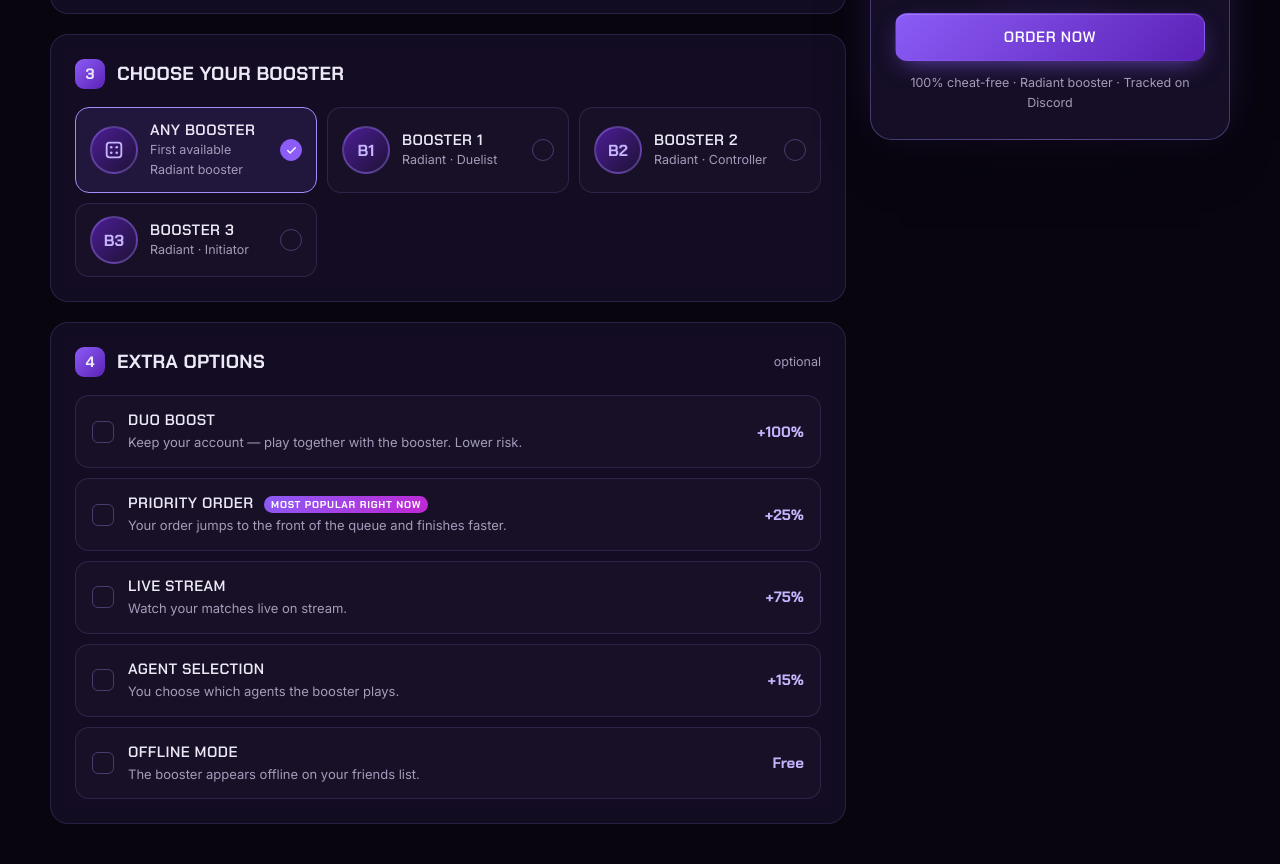
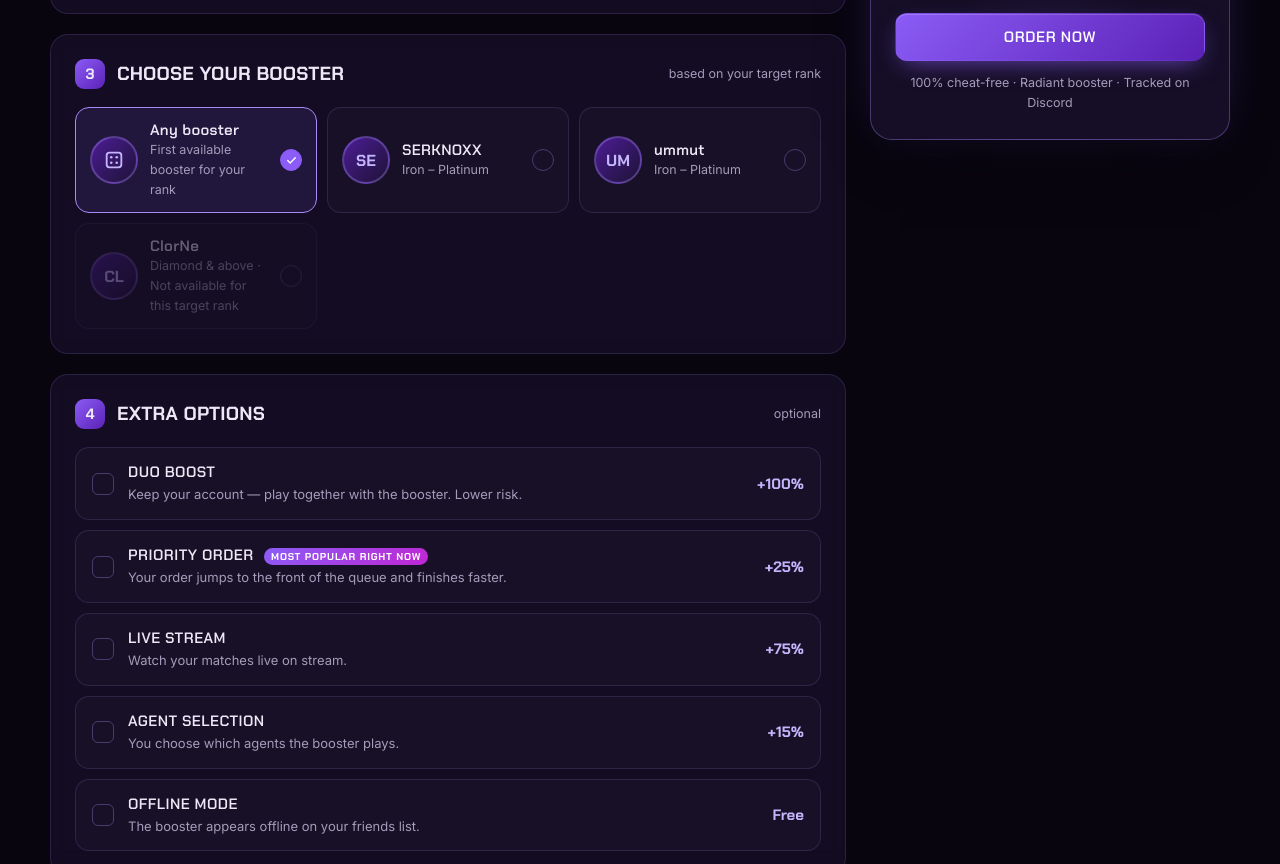
Before and after one commit to nieves07/Erenkeyfs, a plain HTML site: page boost/index.html in a window 1280 px wide. Shown: the part 1661-2525 px from the top of the page. Drawn offline with Linux system fonts and the light colour scheme.

Commit message:
Gerçek booster'ları ekle, hedef ranka göre booster kısıtlaması
SERKNOXX ve ummut Platin'e kadar, ClorNe Elmas ve üstü hedeflerde seçilebilir.

Co-Authored-By: Claude Opus 5.5 <noreply@anthropic.com>
Claude-Session: https://claude.ai/code/session_01CYqBUJeiyKEyk2dNSLLGGR

```diff
--- a/boost/i18n.js
+++ b/boost/i18n.js
@@ -36,6 +36,7 @@ const I18N_EN = {
   "calc.booster": "Choose your booster",
   "calc.extras": "Extra options",
   "calc.optional": "optional",
+  "calc.boosterHint": "based on your target rank",
   "sum.title": "Order Summary",
   "sum.steps": "Divisions",
   "sum.extras": "Extras",
@@ -100,7 +101,7 @@ const I18N_EN = {
   "faq.4q": "How long does a boost take?",
   "faq.4a": "It depends on the number of divisions and booster availability. Our team will give you an estimate when you open a ticket.",
   "faq.5q": "Do I have to choose a booster?",
-  "faq.5a": 'No. If you pick "Any booster", your order goes to the first available Radiant booster. If you want a specific booster, you can choose them.',
+  "faq.5a": 'No. If you pick "Any booster", your order goes to the first available booster for your target rank. SERKNOXX and ummut handle boosts up to Platinum, ClorNe handles Diamond and above; only boosters matching your target rank can be selected.',
   "faq.6q": "What is duo boost?",
   "faq.6a": "With duo boost you don't share your account with anyone; the booster plays on your team. Because of Valorant's rank disparity rules, the booster joins from an account that matches your rank. With no account sharing, the risk is lower — but not zero.",
   "faq.8q": "Are there discounts on big orders?",
--- a/boost/index.html
+++ b/boost/index.html
@@ -128,7 +128,7 @@
 
             <!-- 3. Booster -->
             <div class="calc__block">
-              <div class="calc__title"><span class="calc__no">3</span><h3 data-i18n="calc.booster">Booster'ını seç</h3></div>
+              <div class="calc__title"><span class="calc__no">3</span><h3 data-i18n="calc.booster">Booster'ını seç</h3><span class="calc__opt" data-i18n="calc.boosterHint">hedef rankına göre</span></div>
               <div class="boosters" id="boosters" role="radiogroup" aria-label="Booster"></div>
             </div>
 
@@ -294,7 +294,7 @@
           </details>
           <details>
             <summary data-i18n="faq.5q">Booster seçmek zorunda mıyım?</summary>
-            <p data-i18n="faq.5a">Hayır. "Fark etmez" seçersen siparişin ilk müsait Radiant booster'a verilir. Belirli bir booster istersen onu seçebilirsin.</p>
+            <p data-i18n="faq.5a">Hayır. "Fark etmez" seçersen siparişin, hedef rankına uygun ilk müsait booster'a verilir. Platin'e kadar olan boostları SERKNOXX ve ummut, Elmas ve üstünü ClorNe yapar; listede sadece hedef rankına uygun booster'lar seçilebilir.</p>
           </details>
           <details>
             <summary data-i18n="faq.6q">Duo boost nedir?</summary>
--- a/boost/script.js
+++ b/boost/script.js
@@ -49,16 +49,19 @@ const PRICES = {
   immo:   null,   // Ölümsüzlük 1→2, 2→3 ve 3→Radyant
 };
 
-/*  BOOSTERLAR — ilerde gerçek booster'ları buraya yazacağız.
+/*  BOOSTERLAR
     name:  görünen isim
     tag / tag_en: ismin altındaki kısa yazı (Türkçe / İngilizce)
+    maxTo: bu booster en fazla hangi HEDEF ranka kadar boost yapar
+    minTo: bu booster en az hangi HEDEF ranktan itibaren boost yapar
+           (rank anahtarları: demir, bronz, gumus, altin, platin, elmas, yucel, immo, radyant)
     photo: (isteğe bağlı) "assets/boosters/isim.png" gibi bir resim yolu
     extra: (isteğe bağlı) bu booster için ek ücret yüzdesi, örn. 10 = %10  */
 const BOOSTERS = [
-  { name: "Fark etmez", name_en: "Any booster", tag: "İlk müsait Radiant booster", tag_en: "First available Radiant booster", any: true },
-  { name: "Booster 1", tag: "Radiant · Düellocu", tag_en: "Radiant · Duelist", photo: null, extra: 0 },
-  { name: "Booster 2", tag: "Radiant · Kontrol Uzmanı", tag_en: "Radiant · Controller", photo: null, extra: 0 },
-  { name: "Booster 3", tag: "Radiant · Gözcü", tag_en: "Radiant · Initiator", photo: null, extra: 0 },
+  { name: "Fark etmez", name_en: "Any booster", tag: "Rankına uygun ilk müsait booster", tag_en: "First available booster for your rank", any: true },
+  { name: "SERKNOXX", tag: "Demir – Platin", tag_en: "Iron – Platinum", maxTo: "platin", photo: null, extra: 0 },
+  { name: "ummut",    tag: "Demir – Platin", tag_en: "Iron – Platinum", maxTo: "platin", photo: null, extra: 0 },
+  { name: "ClorNe",   tag: "Elmas ve üstü", tag_en: "Diamond & above",  minTo: "elmas",  photo: null, extra: 0 },
 ];
 
 /*  EKSTRA SEÇENEKLER — percent: fiyata eklenecek yüzde (0 = ücretsiz)
@@ -110,6 +113,7 @@ const STR = {
     codeOk: (c, p) => `${c} uygulandı: %${p} indirim`, codeBad: "Bu indirim kodu geçerli değil.", codeEmpty: "Bir indirim kodu yaz.",
     codeRemove: "Kodu kaldır", discPending: (p) => `%${p} (fiyatla birlikte)`, promoBtn: (c) => `Kod: ${c} — Uygula`,
     promoApplied: (c) => `${c} kodu uygulandı!`,
+    boosterOff: "Bu hedef rank için uygun değil", boosterReset: (n) => `${n} bu hedef rankta boost yapmıyor, "Fark etmez" seçildi.`,
     loyalHint: (n, p) => `<b>${n} kademe daha</b> ekle, <b>%${p} sadakat indirimi</b> kazan!`,
     loyalMax: (p) => `En yüksek sadakat indirimini (%${p}) kazandın! 🎉`,
     orderLoyal: "Sadakat indirimi", before: "Önce", after: "Sonra", imgSoon: "Görsel eklenecek",
@@ -124,6 +128,7 @@ const STR = {
     codeOk: (c, p) => `${c} applied: ${p}% off`, codeBad: "This discount code isn't valid.", codeEmpty: "Enter a discount code.",
     codeRemove: "Remove code", discPending: (p) => `${p}% (applied to price)`, promoBtn: (c) => `Code: ${c} — Apply`,
     promoApplied: (c) => `Code ${c} applied!`,
+    boosterOff: "Not available for this target rank", boosterReset: (n) => `${n} doesn't boost to this rank — switched to "Any booster".`,
     loyalHint: (n, p) => `Add <b>${n} more division${n > 1 ? "s" : ""}</b> to get <b>${p}% loyalty discount</b>!`,
     loyalMax: (p) => `You've unlocked the top loyalty discount (${p}%)! 🎉`,
     orderLoyal: "Loyalty discount", before: "Before", after: "After", imgSoon: "Image coming soon",
@@ -239,18 +244,38 @@ function renderDivs(el, side) {
       .join("");
 }
 
+/* Booster hedef ranka uygun mu? */
+const rankIdx = (key) => RANKS.findIndex((r) => r.key === key);
+function boosterOk(b, toLevel = state.to) {
+  if (b.any) return true;
+  const r = fromLevel(toLevel).r;
+  if (b.minTo && r < rankIdx(b.minTo)) return false;
+  if (b.maxTo && r > rankIdx(b.maxTo)) return false;
+  return true;
+}
+/* Seçili booster artık uygun değilse "Fark etmez"e dön */
+function fixBooster() {
+  const b = BOOSTERS[state.booster];
+  if (boosterOk(b)) return;
+  state.booster = BOOSTERS.findIndex((x) => x.any);
+  if (state.booster < 0) state.booster = 0;
+  toast(S().boosterReset(b.name));
+}
+
 function renderBoosters() {
   $("#boosters").innerHTML = BOOSTERS.map((b, i) => {
-    const initials = b.name.split(" ").map((w) => w[0]).join("").slice(0, 2).toUpperCase();
+    const words = b.name.trim().split(/\s+/);
+    const initials = (words.length > 1 ? words.map((w) => w[0]).join("") : b.name).slice(0, 2).toUpperCase();
+    const ok = boosterOk(b);
     const avatar = b.any
       ? `<span class="booster__avatar booster__avatar--any"><svg><use href="#i-dice"/></svg></span>`
       : b.photo
         ? `<img class="booster__avatar" src="${b.photo}" alt="" width="52" height="52">`
         : `<span class="booster__avatar">${initials}</span>`;
     return `<button class="booster${state.booster === i ? " is-active" : ""}" role="radio"
-        aria-checked="${state.booster === i}" data-booster="${i}">
+        aria-checked="${state.booster === i}" data-booster="${i}" ${ok ? "" : `disabled title="${S().boosterOff}"`}>
         ${avatar}
-        <span class="booster__info"><strong>${L(b)}</strong><small>${L(b, "tag") || ""}</small></span>
+        <span class="booster__info"><strong>${L(b)}</strong><small>${ok ? L(b, "tag") || "" : `${L(b, "tag")} · ${S().boosterOff}`}</small></span>
         ${b.extra ? `<span class="booster__extra">+${pct(b.extra)}</span>` : ""}
         <span class="booster__check"><svg><use href="#i-check"/></svg></span>
       </button>`;
@@ -370,6 +395,7 @@ function initCalc() {
         state[side] = level(cur.r, +btn.dataset.div);
       }
       if (side === "from") fixTarget();
+      fixBooster();
       render();
     });
   bind("#fromRanks", "from");
@@ -377,7 +403,7 @@ function initCalc() {
   bind("#toRanks", "to");
   bind("#toDivs", "to");
   $("#boosters").addEventListener("click", (e) => {
-    const btn = e.target.closest("[data-booster]");
+    const btn = e.target.closest("[data-booster]:not(:disabled)");
     if (!btn) return;
     state.booster = +btn.dataset.booster;
     render();
--- a/boost/style.css
+++ b/boost/style.css
@@ -546,3 +546,8 @@ svg { width: 1em; height: 1em; flex-shrink: 0; }
 @media (max-width: 400px) {
   .gallery { grid-template-columns: 1fr; }
 }
+
+/* Uygun olmayan booster */
+.booster:disabled { opacity: .38; cursor: not-allowed; }
+.booster:disabled:hover { border-color: var(--line); }
+.booster__info strong { text-transform: none; letter-spacing: .02em; }
```
Also changed, not shown: 1 other file.
